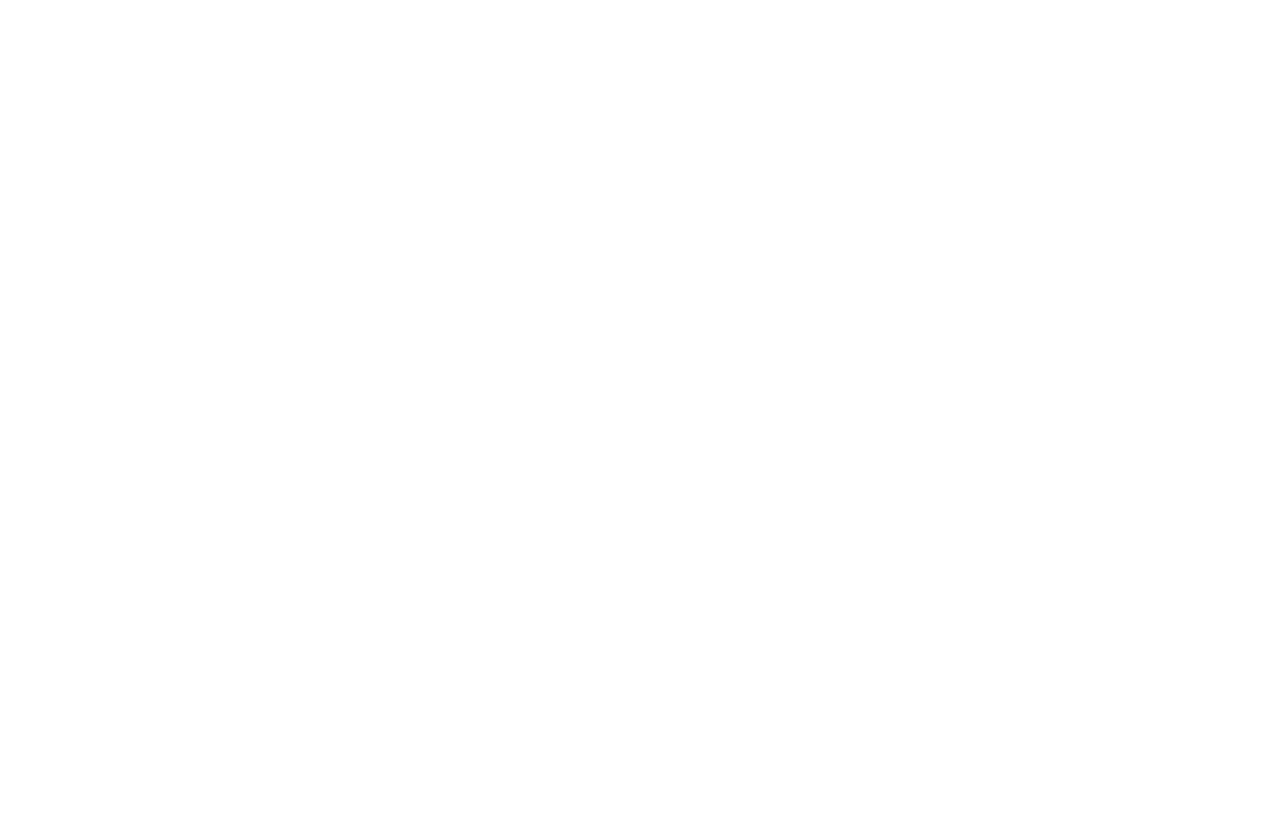
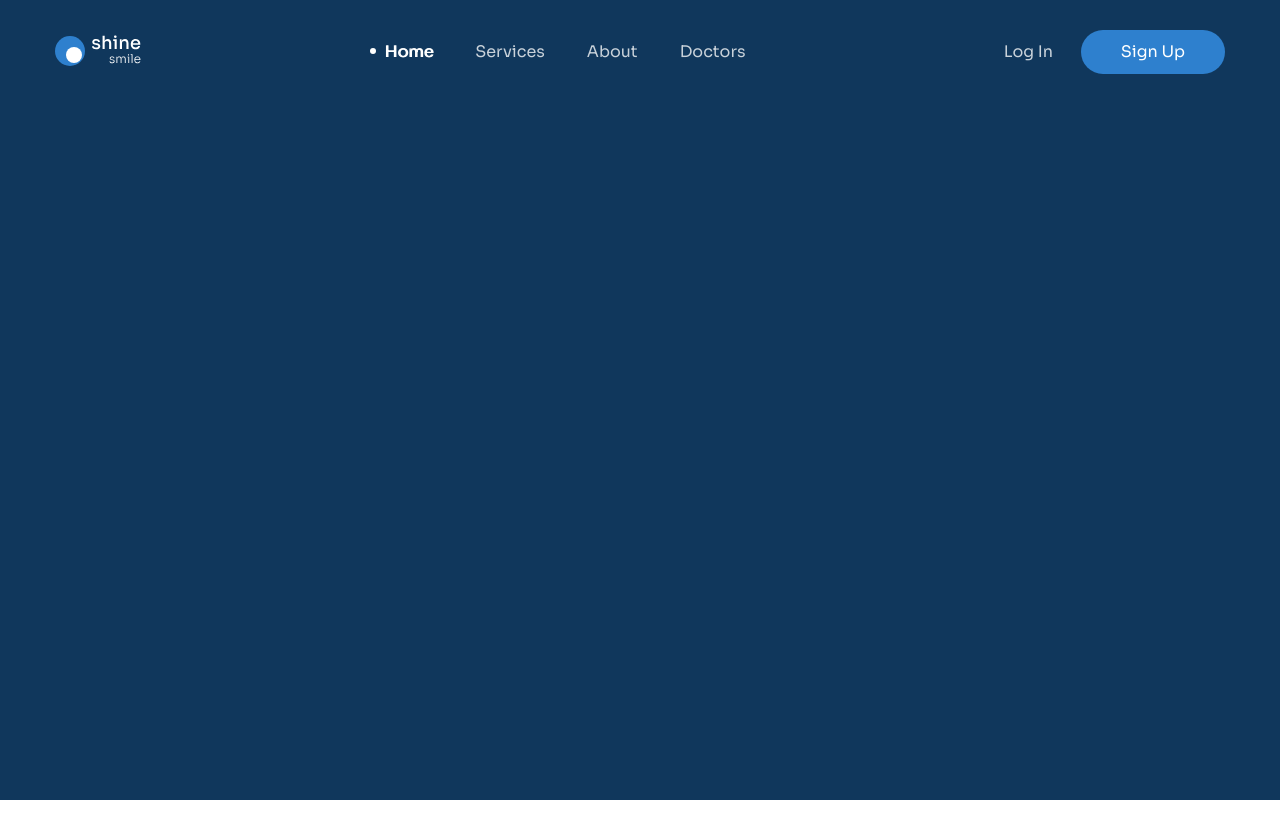
Before and after one commit to dumspice/figma-to-html-css-2-, a plain HTML site: page index.html in a window 1280 px wide. Shown: the top 838 px of the page. Before the commit the page ends 800 px from the top, so only its background shows below. Drawn offline with Linux system fonts and the light colour scheme.

Commit message:
Dev(Dum): code header top

```diff
--- a/asset/stylesheet/style.css
+++ b/asset/stylesheet/style.css
@@ -1,3 +1,6 @@
+:root {
+  --header-bg: #10375c;
+}
 * {
   box-sizing: border-box;
 }
@@ -10,3 +13,85 @@ body {
   font-size: 1.6rem;
   font-family: "Sora", sans-serif;
 }
+
+/* common */
+.container {
+  width: 1170px;
+  max-width: calc(100% - 48px);
+  margin: 0 auto;
+}
+a {
+  text-decoration: none;
+}
+
+.btn {
+  display: inline-block;
+  min-width: 205px;
+  line-height: 60px;
+  background-color: #2e80ce;
+  border-radius: 30px;
+  color: #fff;
+  text-align: center;
+  font-size: 1.8rem;
+  font-style: normal;
+  font-weight: 400;
+}
+
+.btn:hover {
+  opacity: 0.9;
+}
+/* =============== header =================== */
+.header {
+  background: var(--header-bg);
+  min-height: 100vh;
+  /* Make header height fill up all the screen --> when user access to page will see all the header */
+  padding-top: 30px;
+}
+
+.header-top {
+  display: flex;
+  justify-content: space-between;
+  align-items: center;
+}
+
+.navbar__list {
+  display: flex;
+}
+.header__action--login,
+.navbar__link {
+  text-align: center;
+  color: #c9d2da;
+  font-size: 1.6rem;
+  font-style: normal;
+  font-weight: 400;
+  line-height: 1.75; /* 175% */
+  padding: 8px 21px;
+}
+
+.navbar__link:hover,
+.navbar__link--active {
+  color: #fff;
+  text-shadow: 1px 0 0 currentColor;
+}
+
+.navbar__link--active::before {
+  content: "";
+  position: relative;
+  bottom: 3px;
+  right: 8px;
+  display: inline-block;
+  width: 6px;
+  height: 6px;
+  background-color: #fff;
+  border-radius: 50%;
+}
+
+.header__action--signup {
+  min-width: 144px;
+  line-height: 44px;
+  font-size: 1.6rem;
+}
+
+.header__action--login {
+  margin-right: 7px;
+}
--- a/index.html
+++ b/index.html
@@ -104,5 +104,39 @@
     />
     <title>Shine Smile</title>
   </head>
-  <body></body>
+  <body style="height: 50000px">
+    <header class="header">
+      <div class="container">
+        <div class="header-top">
+          <!-- logo -->
+          <a href="#!">
+            <img src="./asset/icon/Logo.svg" alt="Shine_smile" class="logo" />
+          </a>
+          <!-- nav -->
+          <nav class="navbar">
+            <ul class="navbar__list">
+              <li class="navbar__item">
+                <a href="#!" class="navbar__link navbar__link--active">Home</a>
+              </li>
+              <li class="navbar__item">
+                <a href="#!" class="navbar__link">Services</a>
+              </li>
+              <li class="navbar__item">
+                <a href="#!" class="navbar__link">About</a>
+              </li>
+              <li class="navbar__item">
+                <a href="#!" class="navbar__link">Doctors</a>
+              </li>
+            </ul>
+          </nav>
+
+          <!-- CTA button -->
+          <div class="header__action">
+            <a href="#!" class="header__action--login">Log In</a
+            ><a href="#!" class="btn header__action--signup">Sign Up</a>
+          </div>
+        </div>
+      </div>
+    </header>
+  </body>
 </html>
```
Also changed, not shown: asset/icon/Logo.svg (added), 4 other files.
